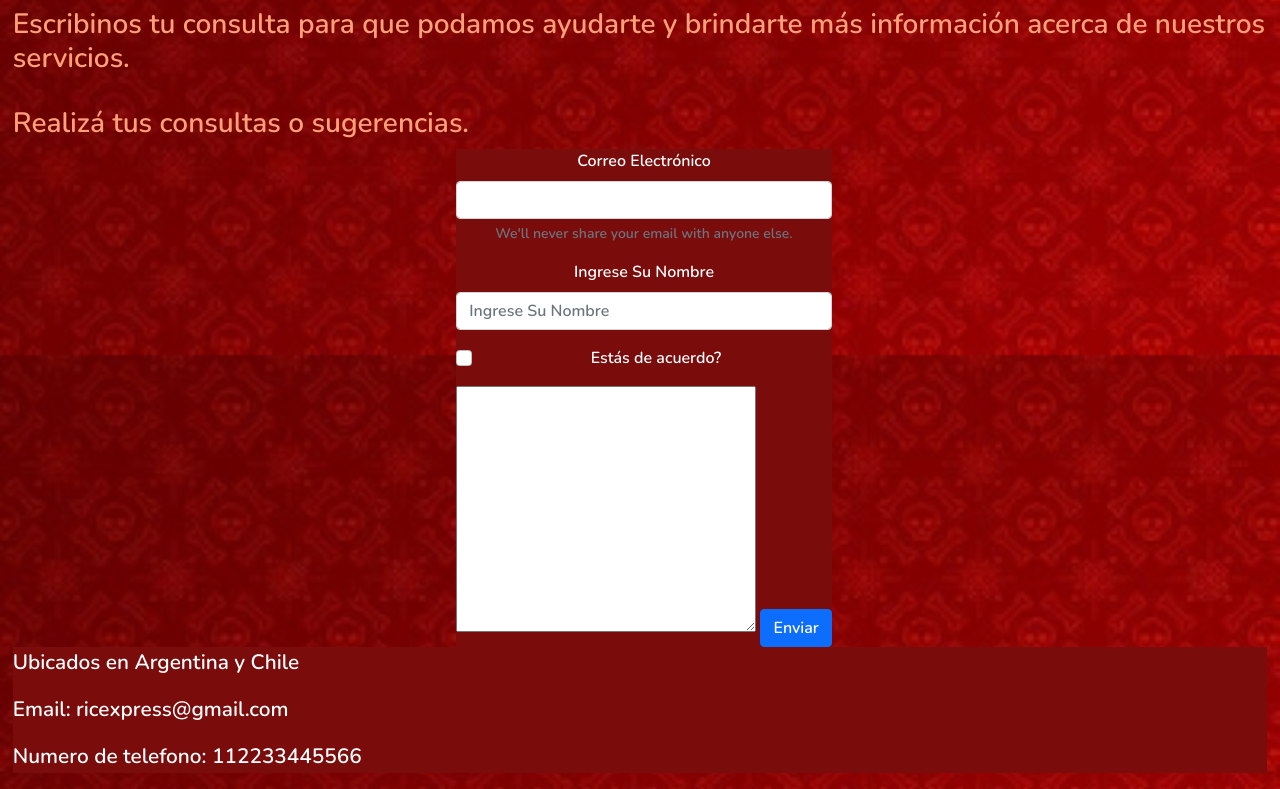
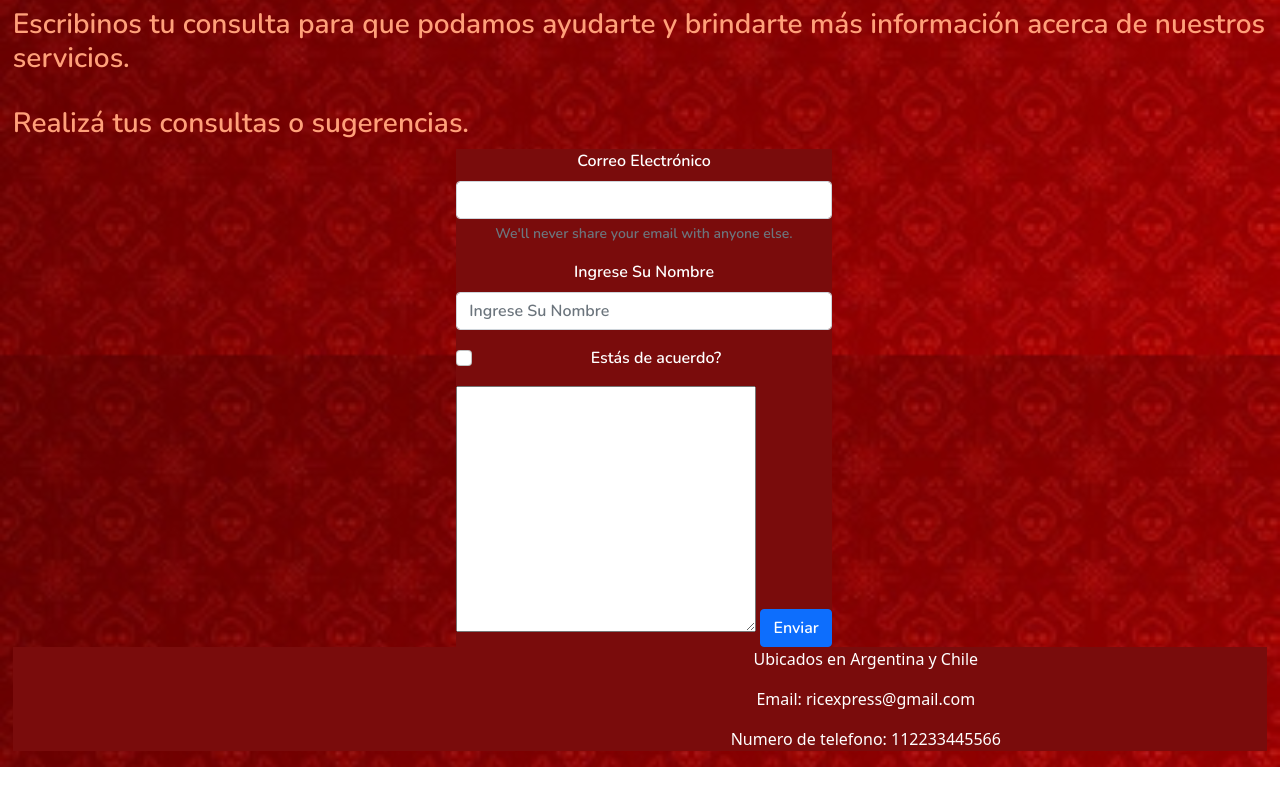
Before and after one commit to Josebds/repositorioProyecto, a website: page html/contacto.html in a window 1280 px wide. Shown: the part 285-1074 px from the top of the page. After the commit the page ends 1052 px from the top, so only its background shows below. Drawn offline with nearby package versions, Linux system fonts and the light colour scheme.

Commit message:
NuevosCambios

```diff
--- a/css/estilo.css
+++ b/css/estilo.css
@@ -163,7 +163,14 @@ nav {
 
 #p4 {
   grid-area: p4; }
-
+.footer{
+  justify-items: center;
+  align-items: center;
+}
+.parrafoFooter{
+  margin-left: 36%;
+  color: white;
+}
 img {
   width: 100%;
   height: 100%; }
--- a/html/contacto.html
+++ b/html/contacto.html
@@ -55,10 +55,12 @@
         </div>
         </aside>
         <footer>
-        <p id="p">Ubicados en Argentina y Chile</p>
-        <p id="p">Email: ricexpress@gmail.com</p>
-        <p id="p">Numero de telefono: 112233445566</p>
+          <div class="footer">
+        <p class="parrafoFooter">Ubicados en Argentina y Chile</p>
+        <p class="parrafoFooter">Email: ricexpress@gmail.com</p>
+        <p class="parrafoFooter">Numero de telefono: 112233445566</p>
         </footer>
+        </div>
 
     </div>
     <script src="https://cdn.jsdelivr.net/npm/@popperjs/core@2.9.1/dist/umd/popper.min.js" integrity="sha384-SR1sx49pcuLnqZUnnPwx6FCym0wLsk5JZuNx2bPPENzswTNFaQU1RDvt3wT4gWFG" crossorigin="anonymous"></script>
```
Also changed, not shown: html/sobrenosotros.html (+1 -5 lines).
